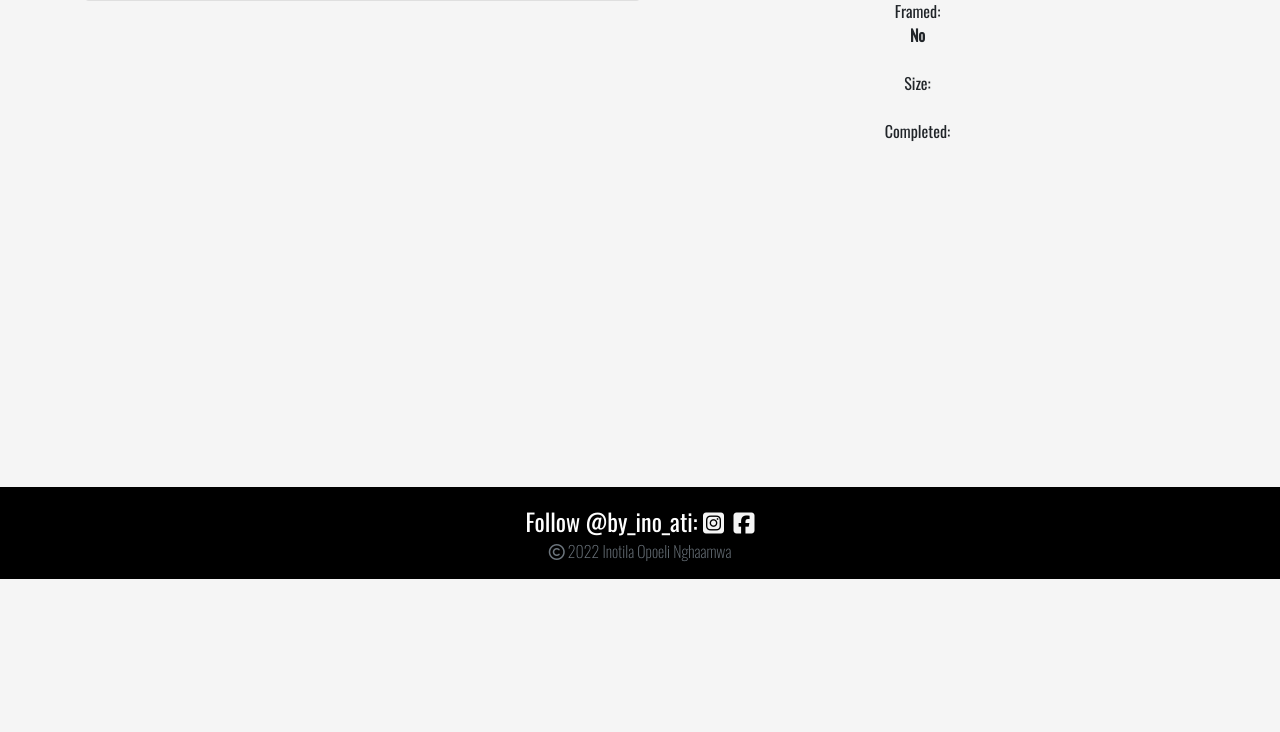
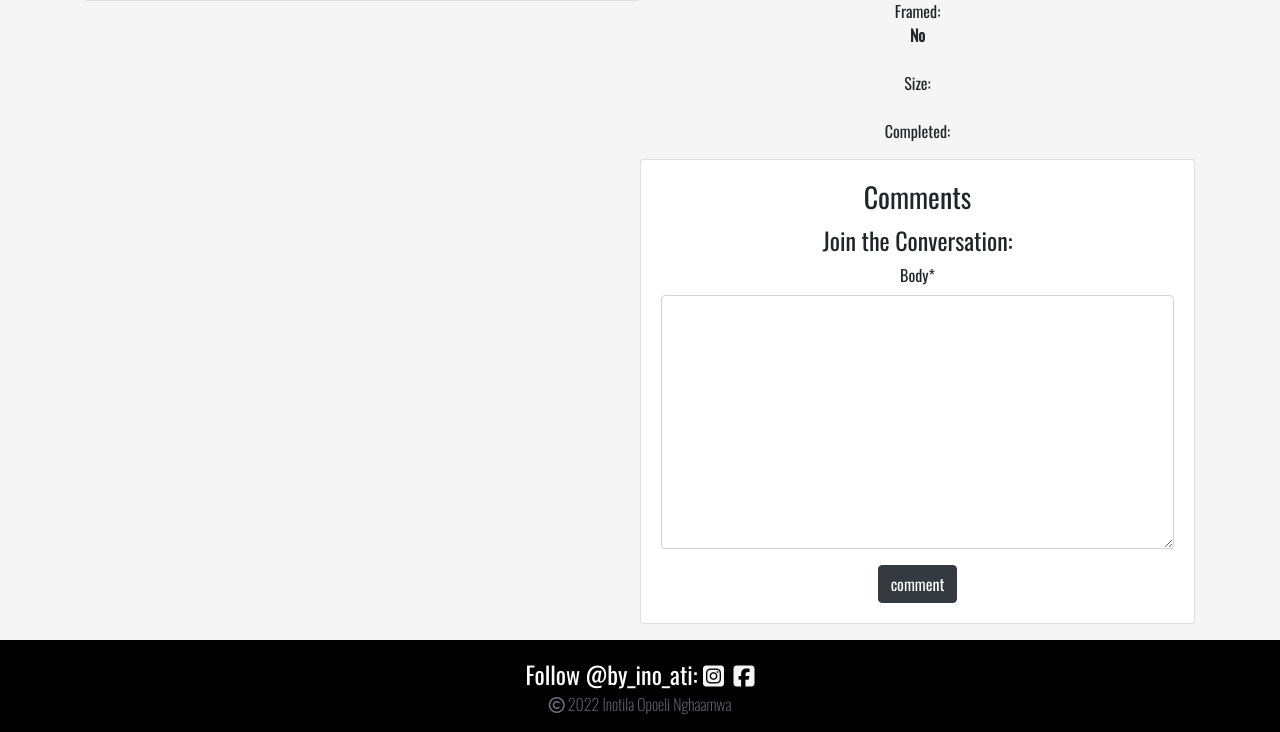
Before and after one commit to Inotila/by_ino_ati.1.0, a Django app: template art/templates/art/details.html in a window 1280 px wide. Shown: the part 221-953 px from the top of the page. Before the commit the page ends 800 px from the top, so only its background shows below. Run offline with Django 3.2, Linux system fonts and the light colour scheme; the template is opened without the code that fills it: values that come from a table or form of the project are taken from there, others are empty; the visitor is signed in with stand-in values (Sample User, id 1); some libraries are stand-ins or nearby versions; some web fonts are replaced.

Commit message:
Updated commenting fuctionality

```diff
--- a/art/templates/art/details.html
+++ b/art/templates/art/details.html
@@ -1,5 +1,6 @@
 {% extends "base.html" %}
 {% load static %}
+{% load crispy_forms_tags %}
 
 {% block content%}
 <div class="container">
@@ -63,7 +64,7 @@
                     <p>{{details.date_completed}}</p>
                 </strong>
                 <!-- only display price and purchase button if art is available -->
-            {% if details.is_available %}
+                {% if details.is_available %}
                 <br>
                 <p>Price:</p>
                 <strong>
@@ -101,6 +102,34 @@
             </strong>
             {% endif %}
             {% endif %}
+            <div class="card mt-3">
+                <div class="card-body">
+                    <div class="text-center">
+                        <h3 class="card-title">Comments</h3>
+                    </div>
+                    <!-- loops through comments and displays them in oder of date posted -->
+                    {% for comment in comments %}
+                    <div class="">
+                        <p>
+                            {{ comment.name }}
+                            :
+                            {{ comment.body }}
+                            <span class=" text-muted">
+                                {{ comment.created_on }}
+                            </span>
+                    </div>
+                    {% endfor %}
+                    <!-- comment form, only users who are authenticated can comment on post -->
+                    {% if user.is_authenticated %}
+                    <form class="comment-form" method="post">
+                        <h4 class="text-center" style="text-align: center;">Join the Conversation:</h4>
+                        {{ user_comments| crispy }}
+                        {% csrf_token %}
+                        <button type="submit" class="btn btn-dark">comment</button>
+                    </form>
+                    {% endif %}
+                </div>
+            </div>
         </div>
     </div>
 </div>
```
Also changed, not shown: art/views.py (+38 -26 lines).
